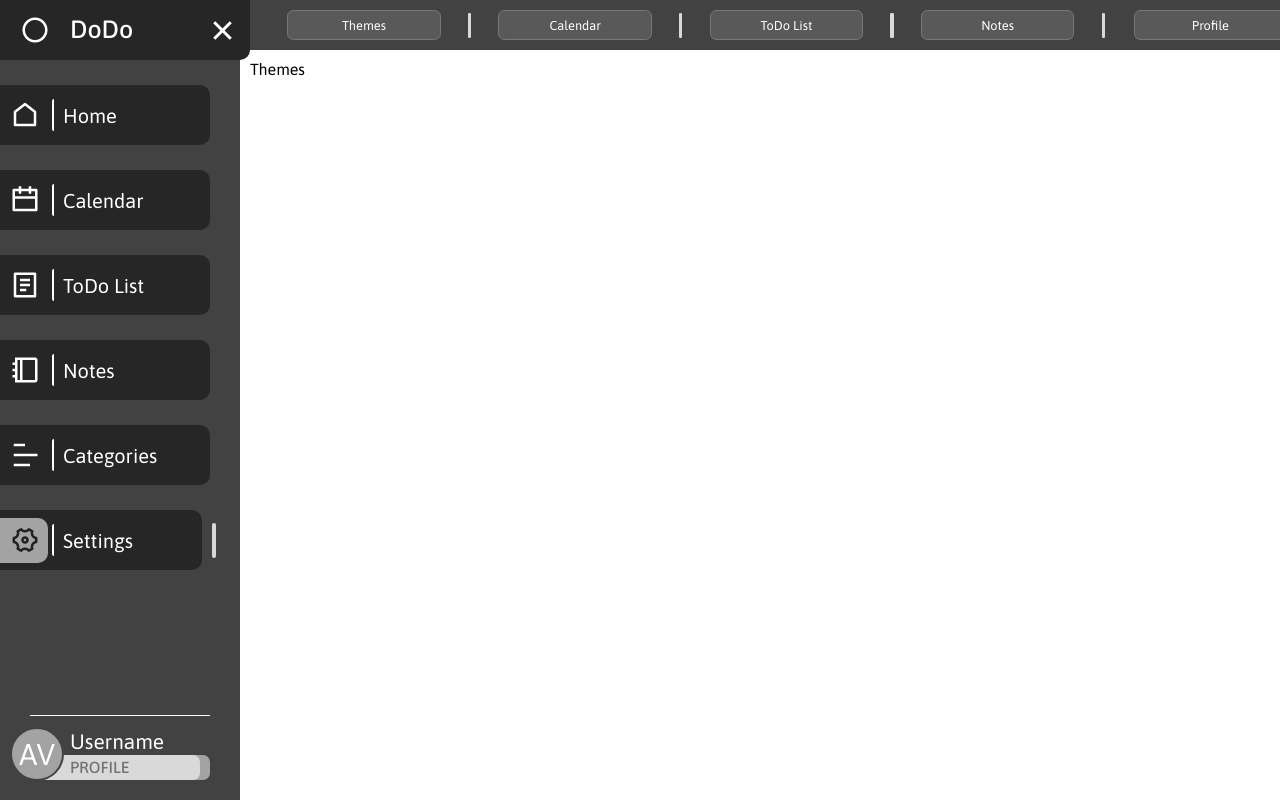
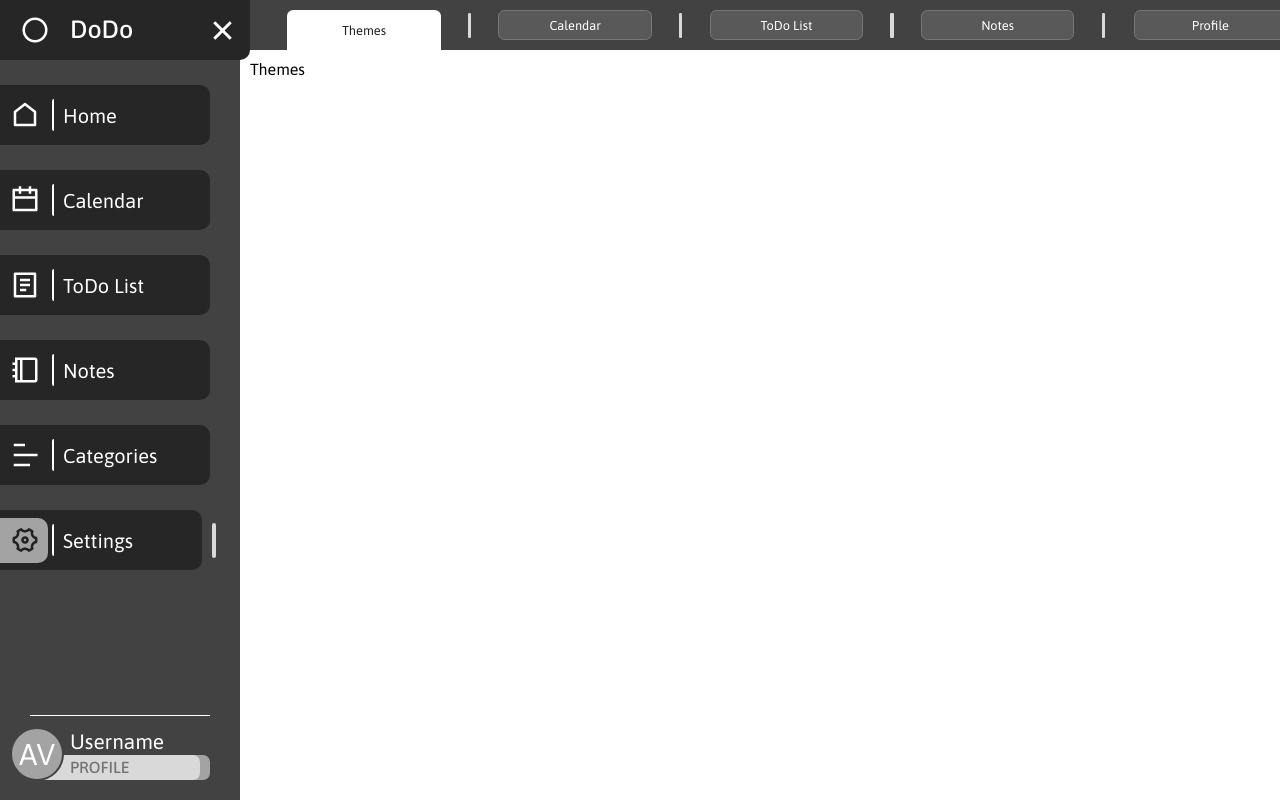
Before and after one commit to akai-org/akaitodo-frontend, a React (Vite) app: page /settings/themes in a window 1280 px wide. Built offline with nearby package versions, Linux system fonts and the light colour scheme.

Commit message:
Settings navbar finished for PC
to do still:
- solve the problem with width of .navbar
- consult the mobile view

```diff
--- a/src/pages/settings/Settings.jsx
+++ b/src/pages/settings/Settings.jsx
@@ -35,7 +35,7 @@ const availableFolds = [
 ];
 
 
-const Settings = (props) => {
+const Settings = () => {
     const location = useLocation();
     const navigate = useNavigate();
 
@@ -46,21 +46,23 @@ const Settings = (props) => {
         : "themes"
         );
 
+
     const handleFoldChange = (fold) => setCurrentFold(fold);
 
     useEffect(() => {
         navigate(`/settings/${currentFold}`);
     }, [currentFold]);
 
-    const navbarElements = navbarElementsArray.map((element, index, array) => (
+    const navbarElements = navbarElementsArray.map((element, index, array) => {
+        return(
         <div className={styles.elementWithPipe}>
             <button
-                className={styles.navbarElement}
+                className={`${styles.navbarElement} ${currentFold === availableFolds[index] ? styles.activeNavbarElement : ''}`}
                 onClick={() => handleFoldChange(availableFolds[index])}
             >{element}</button>
             {index !== array.length - 1 && <div className={styles.navbarPipe}></div>}
-        </div>
-    ));
+        </div>)
+    });
 
     return (
         <div>
--- a/src/styles/pages/Settings.module.scss
+++ b/src/styles/pages/Settings.module.scss
@@ -7,11 +7,9 @@
 .navbar {
     width: 82.5vw;
     height: 100%;
-    // background-color: tomato;
     display: flex;
     flex-direction: row;
     justify-content: space-around;
-
 }
 
 .elementWithPipe {
@@ -20,6 +18,13 @@
     width: 100%;
 }
 
+.navbarPipe {
+    width: 0.25vw;
+    height: 50%;
+    margin: auto 0;
+    background-color: $lightgray-color;
+    border-radius: 0.1vw;
+}
 .navbarElement {
     display: flex;
     align-items: center;
@@ -32,12 +37,22 @@
     background-color: #595959; // new colors nonexisting in vars yet
     border: 1px solid #787878; // new color
     border-radius: 0.5vw;
+    transition: height 0.1s ease, background-color 0.2s, color 0.1s;
 }
 
-.navbarPipe {
-    width: 0.25vw;
-    height: 50%;
-    margin: auto 0;
-    background-color: $lightgray-color;
-    border-radius: 0.1vw;
+.activeNavbarElement {
+    margin-bottom: 0;
+    height: 80%;
+    background-color: $basebg-color;
+    color: $contrastbg-color;
+    border-radius: 0.5vw 0.5vw 0 0;
+    border: none;
+    transition: height 0.2s ease, background-color 0.2s, color 0.1s;
 }
+
+
+@media screen and (max-width: 1023px) {
+    .navbarElement {
+        font-size: 1.5vw;
+    }
+}
```
